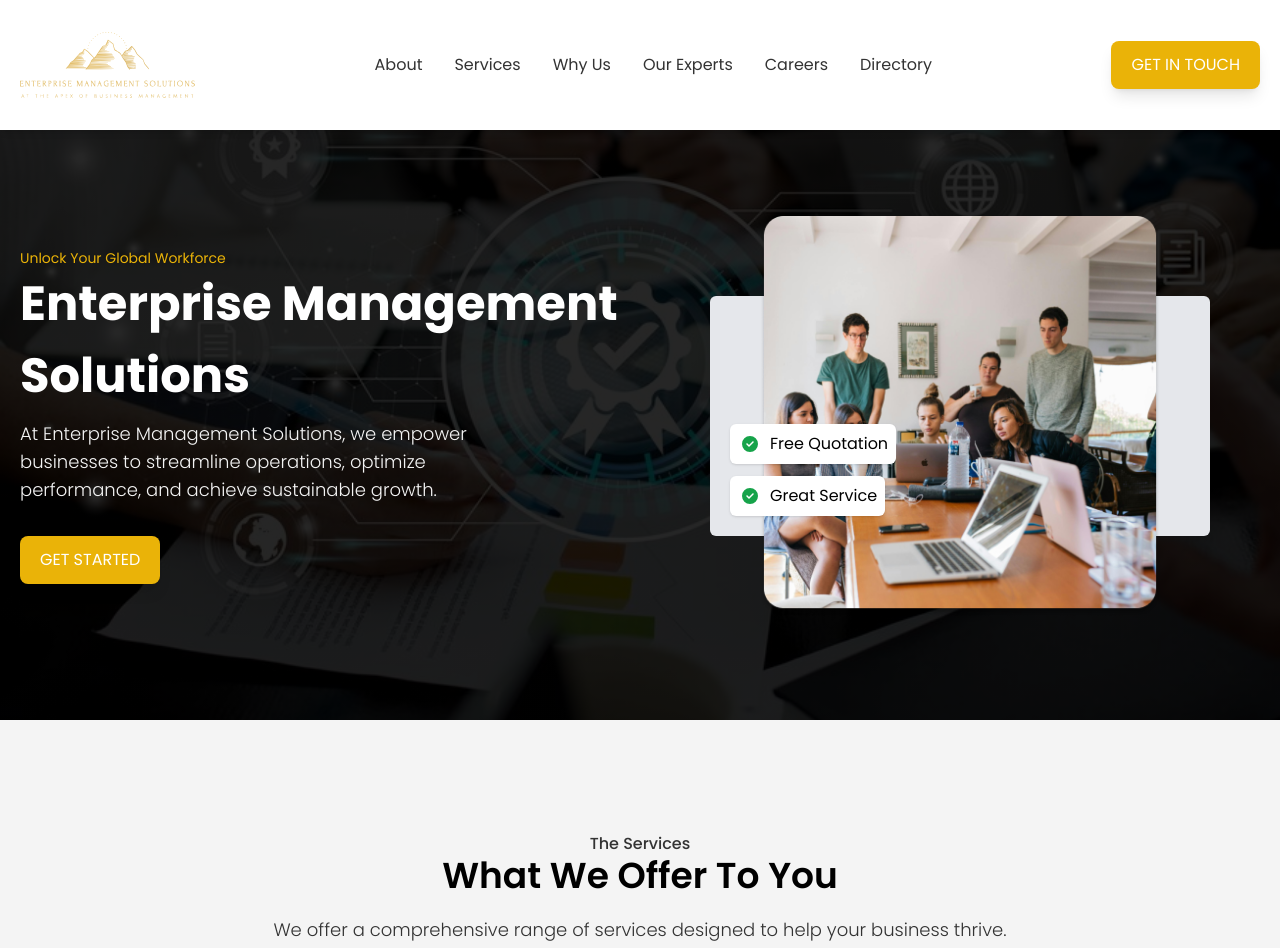
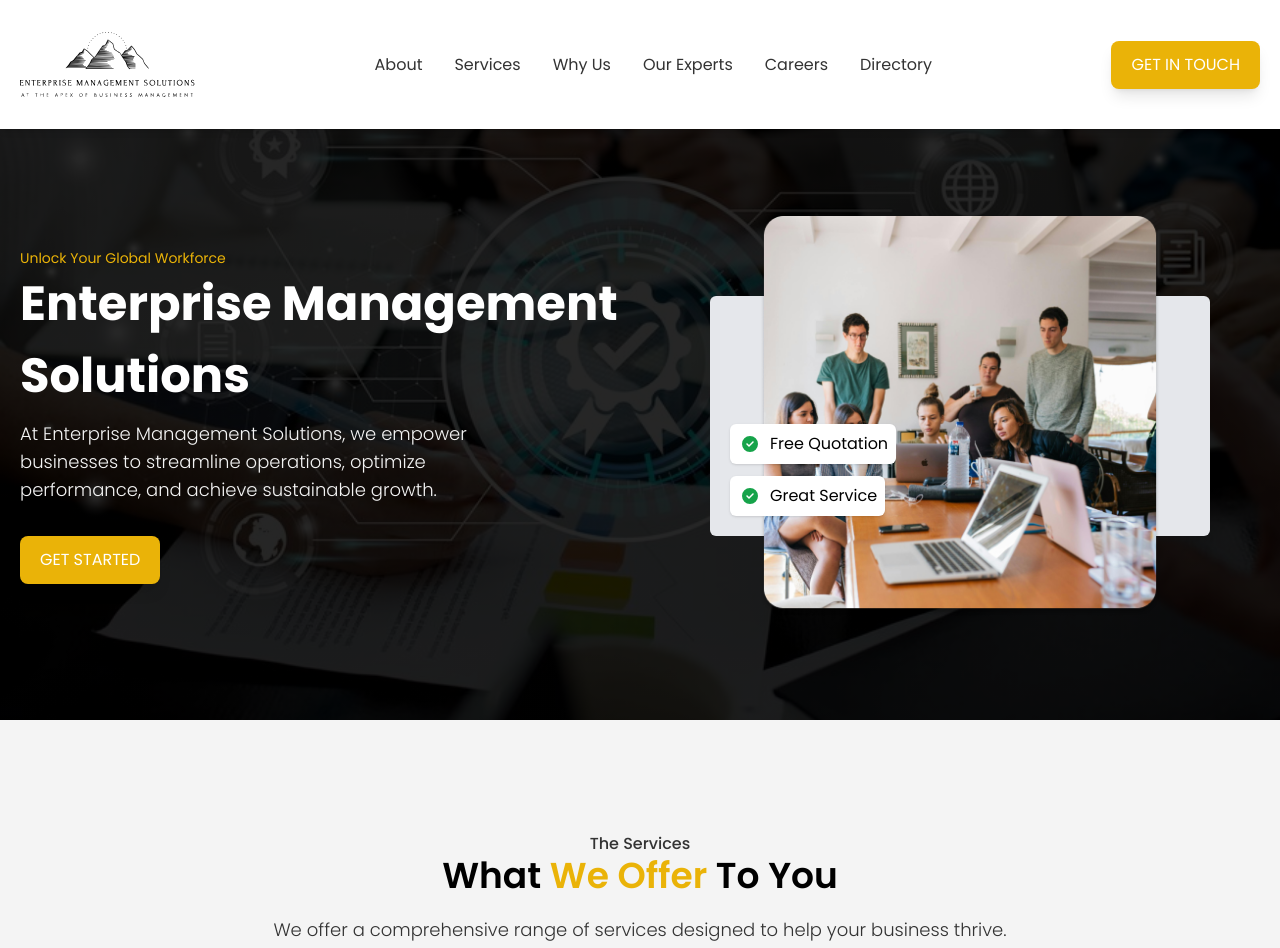
Before and after one commit to wilhelmusolejr/enterprise-management-solutions, a Next.js app: page / in a window 1280 px wide. Shown: the top 948 px of the page. Built offline with nearby package versions, Linux system fonts and the light colour scheme.

Commit message:
fix headings

```diff
--- a/src/app/page.js
+++ b/src/app/page.js
@@ -28,6 +28,7 @@ import {
 import ServiceCard from "@/component/ServiceCard";
 import SectionText from "@/component/SectionText";
 import ContactInfo from "@/component/ContactInfo";
+import Link from "next/link";
 
 // button component
 // navigator component
@@ -189,7 +190,15 @@ export default function Home() {
         <div className="container flex items-center justify-between px-5 mx-auto ">
           {/* logo */}
           <div className="logo">
-            <Image src="/emslogo.svg" alt="Logo" width={175} height={175} />
+            {/* <Image src="/emslogo.svg" alt="Logo" width={175} height={175} /> */}
+            <Link href={"/"}>
+              <Image
+                src="/emslogo_black.svg"
+                alt="Logo"
+                width={175}
+                height={175}
+              />{" "}
+            </Link>
           </div>
 
           {/* nav-links */}
@@ -289,6 +298,7 @@ export default function Home() {
           <SectionText
             miniHeadline={"The services"}
             headline={"What we offer to you"}
+            highlight="we offer"
             description={`We offer a comprehensive range of services designed to help your
               business thrive. From tailored strategic planning and market
               analysis to innovative solutions.`}
@@ -403,6 +413,7 @@ export default function Home() {
           <SectionText
             miniHeadline={"Why choose us"}
             headline={"Why we stand out"}
+            highlight="we stand out"
             description={`We are dedicated to delivering exceptional value through
               customized solutions, expert guidance, and a deep understanding of
               your business needs.`}
@@ -439,6 +450,7 @@ export default function Home() {
           <SectionText
             miniHeadline={"Our Experts"}
             headline={"Meet the team"}
+            highlight="the team"
             description={`Our team is made up of skilled professionals with deep industry
               knowledge and a passion for delivering results.`}
           />
--- a/src/component/SectionText.js
+++ b/src/component/SectionText.js
@@ -3,13 +3,27 @@ import React from "react";
 export default function SectionText({
   miniHeadline = "",
   headline,
+  highlight = "",
   description,
 }) {
+  let start = headline;
+  let end = "";
+
+  if (highlight) {
+    const targetIndex = headline.indexOf(highlight);
+    if (targetIndex !== -1) {
+      start = headline.slice(0, targetIndex);
+      end = headline.slice(targetIndex + highlight.length);
+    }
+  }
+
   return (
     <div className="flex flex-col mb-20 capitalize md:items-center md:text-center md:border text-light-black">
       <p className="font-medium text-md">{miniHeadline}</p>
       <h2 className="mb-5 text-4xl font-semibold text-black capitalize">
-        {headline}
+        {start}
+        {highlight && <span className="text-yellow-500">{highlight}</span>}
+        {end}
       </h2>
       <p className="max-w-3xl font-light normal-case lg:text-lg md:w-3/4">
         {description}
```
Also changed, not shown: public/emslogo_black.svg (added), src/assets/images/header_bg.png (added).
